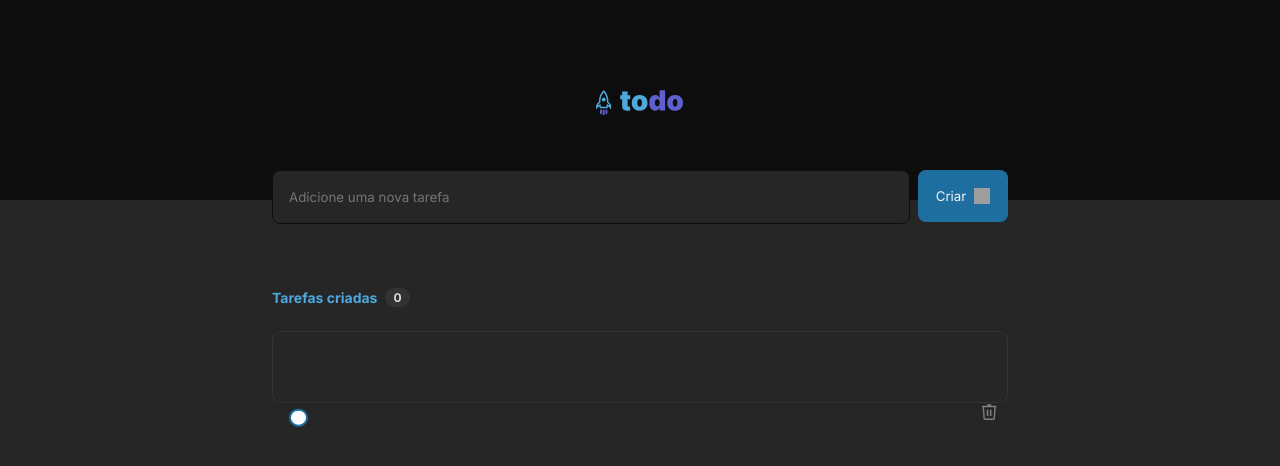
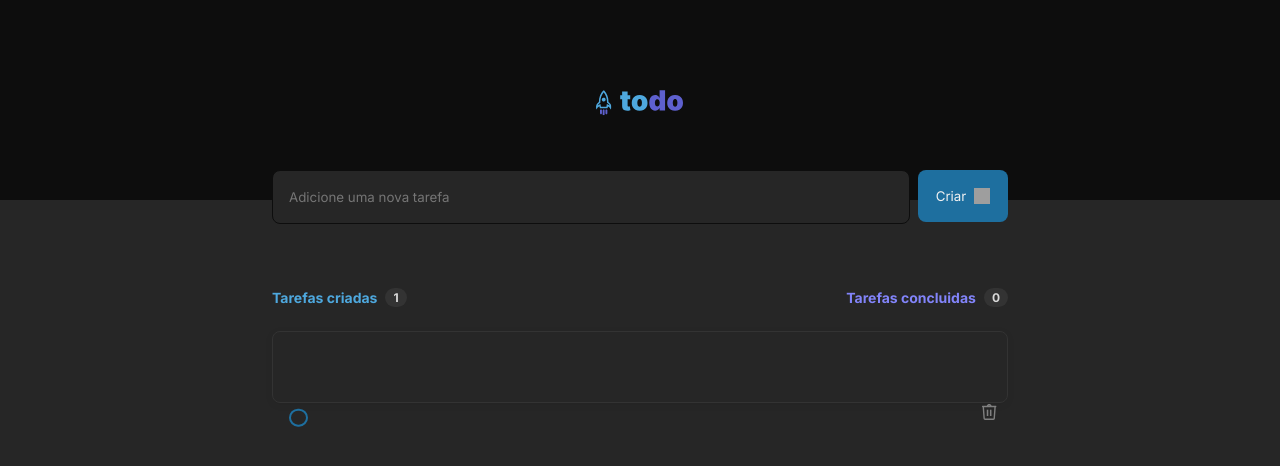
Before and after one commit to Lucaslmp77/ToDo, a React (Vite) app: page / in a window 1280 px wide. Both pictures are taken after a click on the button "Criar". Shown: the top 466 px of the page. Built offline with nearby package versions, Linux system fonts and the light colour scheme; grey boxes are pictures that could not be loaded.

Commit message:
ajustes nos campos das tarefas, status tarefa concluida e tarefa pendente, funcao changeStatusCheckBox

```diff
--- a/src/components/Content/index.tsx
+++ b/src/components/Content/index.tsx
@@ -8,22 +8,30 @@ import { Task } from "../../models/task";
 
 export const Content = () => {
   const [taskList, setTaskList] = useState<Task[]>([]);
-  const [description, setDescription] = useState<string>("")
+  const [description, setDescription] = useState<string>("");
 
   const addTaskOnList = () => {
-    const newTask = {
-      id: uuid(),
-      description,
-      isDone: false,
-    }
-
-    setTaskList((currentValue) => [...currentValue, newTask]);
+    setTaskList([{id: uuid(), description, isDone: false}, ...taskList]);
   }
 
   const removeTaskOnList = (id: string) => {
     setTaskList(
-      (currentValue) => currentValue.filter(task => task.id !== id)
+      (task) => task.filter(task => task.id !== id)
     );
+  }
+
+  const changeStatusCheckBox = (id: string) => {
+    const elements = taskList.map((task) => {
+      if(task.id === id) {
+        return {
+          ...task,
+          isDone: !task.isDone
+        }
+      }
+      return task;
+    })
+
+    setTaskList(elements);
   }
 
   return (
@@ -35,7 +43,10 @@ export const Content = () => {
                       className={styles.input}
                       type="text"
                       placeholder='Adicione uma nova tarefa'
-                      onChange={(event: ChangeEvent<HTMLInputElement>) => setDescription(event.target.value)}
+                      onChange={
+                        (event: ChangeEvent<HTMLInputElement>) => setDescription(event.target.value)
+                      }
+                      required
                     />
                     <button className={styles.button} onClick={() => addTaskOnList()}>
                       Criar
@@ -49,10 +60,15 @@ export const Content = () => {
                 <article className={styles.content_header}>
                   <article className={styles.tasks_container}>
                     <p className={styles.tasks_created}>Tarefas criadas</p>
+                    <span className={styles.span_value}>{taskList.length}</span>
+                  </article>
+                  <article className={styles.tasks_container}>
+                    <p className={styles.tasks_done}>Tarefas concluidas</p>
                     <span className={styles.span_value}>0</span>
                   </article>
                 </article>
-                {taskList.length === 0 ? <NoContent /> : <TodoList onDelete={removeTaskOnList} list ={taskList} /> }
+                {taskList.length === 0 ? <NoContent /> : <TodoList onDelete={removeTaskOnList}
+                onChangeCheckBox={changeStatusCheckBox} list ={taskList} /> }
             </main>
         </section>
     </div>
--- a/src/components/Content/style.module.css
+++ b/src/components/Content/style.module.css
@@ -1,6 +1,7 @@
 .section_container {
     background-color: var(--gray-500);
-    height: calc(100vh - 200px);
+    min-height: calc(100vh - 200px);
+    padding-bottom: 70px;
 
     display: flex;
     align-items: flex-start;
@@ -25,6 +26,15 @@
     border-radius: 8px;
 }
 
+.input:focus {
+    filter: brightness(1.2);
+}
+
+.input:focus-visible {
+    outline: 2px solid var(--purple-dark);
+}
+
+
 .button {
     display: flex;
     align-items: center;
@@ -42,7 +52,7 @@
 }
 
 .button:hover {
-    filter: brightness(1.5);
+    filter: brightness(1.2);
 }
 
 .img {
--- a/src/components/TodoList/index.tsx
+++ b/src/components/TodoList/index.tsx
@@ -6,15 +6,21 @@ import styles from './style.module.css'
 interface TodoListProps {
   list: Task[];
   onDelete: (id: string) => void;
+  onChangeCheckBox: (id: string) => void;
 }
 
-export const TodoList = ({ list, onDelete }: TodoListProps) => {
+export const TodoList = ({ list, onDelete, onChangeCheckBox }: TodoListProps) => {
   return (
     <section>
       {list.map((task) => (
         <article key={task.id} className={styles.content_container}>
-            <input type="checkbox" name="" id={task.id} defaultChecked={task.isDone} />
-            <p className={styles.text}>{task.description}</p>
+            <input
+              type="checkbox"
+              name="" id={task.id}
+              defaultChecked={task.isDone}
+              onChange={() => onChangeCheckBox(task.id)}
+            />
+            <p className={task.isDone ? styles.text_scratched : styles.text}>{task.description}</p>
             <img className={styles.img} src={trash} alt="icone lixeira" onClick={() => onDelete(task.id)} />
         </article>
         ))}
--- a/src/components/TodoList/style.module.css
+++ b/src/components/TodoList/style.module.css
@@ -22,6 +22,13 @@
     font-weight: 400;
 }
 
+.text_scratched {
+    color: var(--gray-300);
+    text-decoration: line-through;
+    min-width: 650px;
+    font-size: 14px;
+}
+
 .img {
     height: 16px;
     width: 16px;
@@ -30,7 +37,6 @@
 
 input[type="checkbox"] {
     appearance: none;
-    background-color: #fff;
     margin: 0;
     font: inherit;
     color: var(--blue-dark);
@@ -74,3 +80,7 @@ input[type="checkbox"]:checked::after {
     transform: rotate(45deg);
     color: white;
 }
+
+input[type="checkbox"]:hover {
+    filter: brightness(1.15);
+}
--- a/src/global.css
+++ b/src/global.css
@@ -17,6 +17,7 @@
     --gray-100: #F2F2F2;
 
     --purple: #8284fa;
+    --purple-dark: #5E60CE;
     --blue-dark: #1E6F9F;
     --blue: #4ea8de;
 }
```
